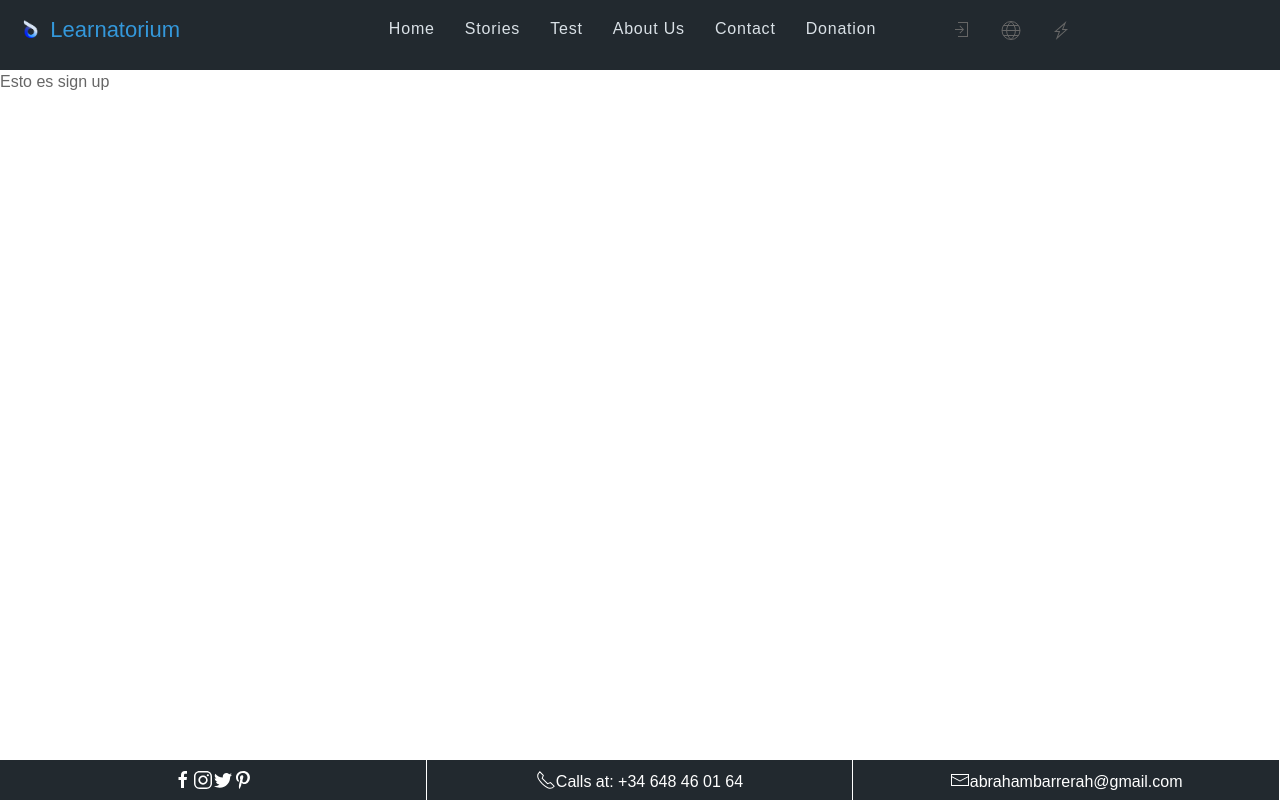
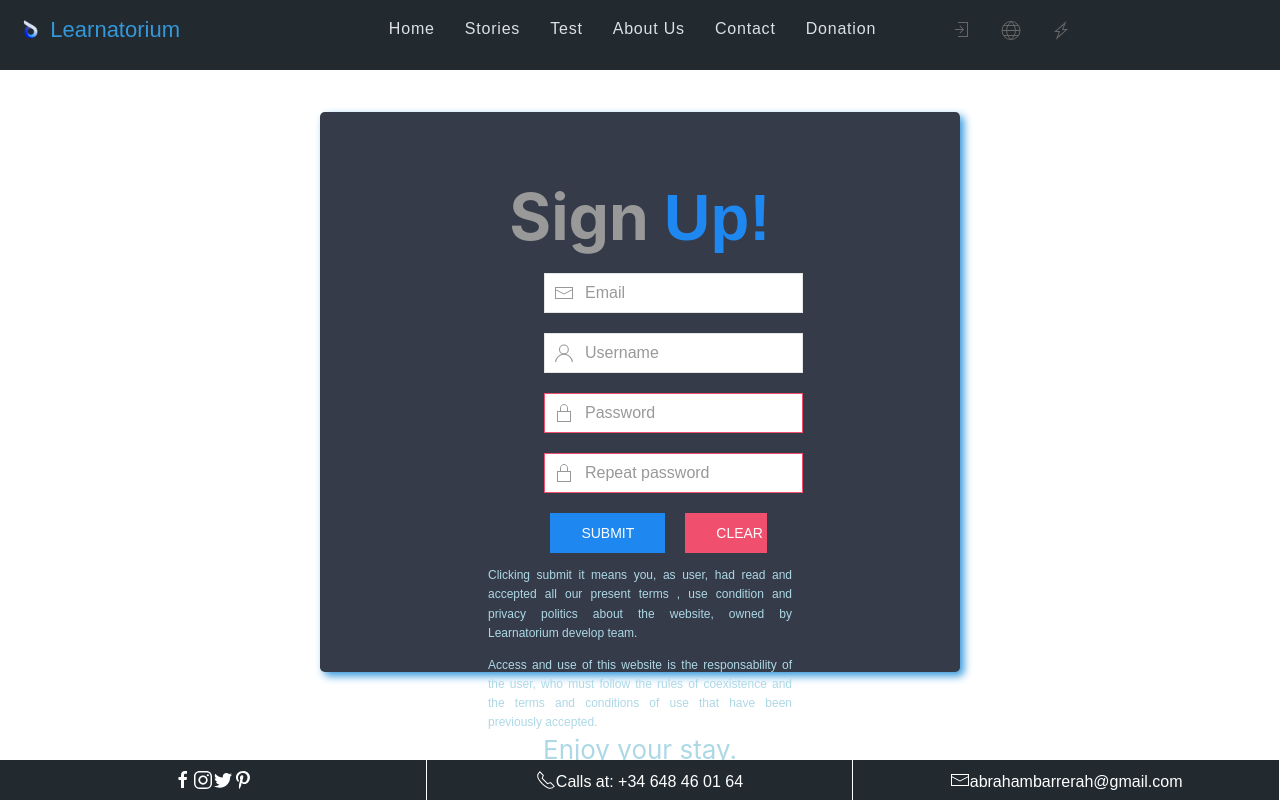
Before and after one commit to abarrerah/Learnatorium, a React (Create React App) app in the folder src/learnatorium-front/: page /Register in a window 1280 px wide. Built offline with nearby package versions, Linux system fonts and the light colour scheme; a web font is replaced by a local one.

Commit message:
register panel

```diff
--- a/src/learnatorium-front/src/pages/signUp.tsx
+++ b/src/learnatorium-front/src/pages/signUp.tsx
@@ -1,11 +1,75 @@
-import React from 'react'
+/* eslint-disable react-hooks/rules-of-hooks */
+import React,{useState} from "react";
+import "../style/pages/register.css";
+function signUp() {
+  // eslint-disable-next-line react-hooks/rules-of-hooks
+  const [email,setEmail]=useState("");
+  const [user,setUser] = useState("");
+  const [password,setPassword] = useState("");
+  const [rPassword,setPasswordR] = useState("");
 
-function signUp() {
-    return (
-        <div>
-            Esto es sign up
+  function handleSubmit(e: { preventDefault: () => void; }) {
+    console.log(email,user,password,rPassword)
+    e.preventDefault();
+    setEmail("");
+    setUser("");
+    setPassword("");
+    setPasswordR("");
+  }
+
+  return (
+    <div>
+      <section className="signUp">
+        <h2 className="uk-heading-medium uk-text-bold uk-text-muted uk-text-capitalize uk-text-center">
+          sign <span className="uk-text-primary">up!</span>
+        </h2>
+        <div className="uk-margin">
+          <div className="uk-inline">
+            <span className="uk-form-icon" uk-icon="icon: mail"></span>
+            <input className="uk-input" type="text" placeholder="Email" value={email} onChange={(e)=> setEmail(e.target.value)} />
+          </div>
         </div>
-    )
+        <div className="uk-margin">
+          <div className="uk-inline">
+            <span className="uk-form-icon" uk-icon="icon: user"></span>
+            <input className="uk-input" type="text" placeholder="Username" value={user} onChange={(e)=> setUser(e.target.value)}/>
+          </div>
+        </div>
+
+        <div className="uk-margin">
+          <div className="uk-inline">
+            <span className="uk-form-icon" uk-icon="icon: lock"></span>
+            <input
+              className="uk-input uk-form-danger"
+              type="password"
+              placeholder="Password"
+              value={password} onChange={(e)=> setPassword(e.target.value)}
+            />
+          </div>
+        </div>
+        <div className="uk-margin">
+          <div className="uk-inline">
+            <span className="uk-form-icon" uk-icon="icon: lock"></span>
+            <input
+              className="uk-input uk-form-danger"
+              type="password"
+              placeholder="Repeat password"
+              value={rPassword} onChange={(e)=> setPasswordR(e.target.value)}
+            />
+          </div>
+        </div>
+        <section className="uk-flex">
+
+        <input type="submit" className="uk-button uk-button-primary" value="Submit"></input>
+        <input type="reset" className="uk-button uk-button-danger uk-margin-left uk-width-1-5" value="Clear" onClick={handleSubmit}></input>
+
+        </section>
+        <p>Clicking submit it means you, as user, had read and accepted all our present terms , use condition and privacy politics about the website, owned by Learnatorium develop team. </p>
+        <p>Access and use of this website is the responsability of the user, who must follow the rules of coexistence and the terms and conditions of use that have been previously accepted.</p>
+        <h3>Enjoy your stay.</h3>
+      </section>
+    </div>
+  );
 }
 
-export default signUp
+export default signUp;
--- /dev/null
+++ b/src/learnatorium-front/src/style/pages/register.css
@@ -0,0 +1,30 @@
+section.signUp {
+  background-color: #353b48;
+  width: 50%;
+  margin: 0 auto;
+  height: 70vh;
+  transform: translateY(20%);
+  border-radius: 0.3rem;
+  box-shadow: 4px 4px 8px 0px #3498db;
+}
+section.signUp div.uk-margin {
+  margin-left: 35%;
+}
+section.signUp section.uk-flex {
+  margin-left: 36%;
+}
+section.signUp p,
+section.signUp h3 {
+  color: lightblue;
+  width: 60%;
+  margin: 0 auto;
+}
+section.signUp p {
+  text-align: justify;
+  margin-top: 2%;
+  font-size: 12px;
+}
+section.signUp h3 {
+  text-align: center;
+  font-size: 26px;
+}
--- /dev/null
+++ b/src/learnatorium-front/src/style/pages/register.less
@@ -0,0 +1,30 @@
+section.signUp{
+    background-color: #353b48;
+    width:50%;
+    margin:0 auto;
+    height:70vh;
+    transform:translateY(20%);
+    border-radius: 0.3rem;
+    box-shadow: 4px 4px 8px 0px #3498db;
+
+    div.uk-margin{
+        margin-left: 35%;
+    }
+    section.uk-flex{
+        margin-left: 36%;
+    }
+    p,h3{
+        color:lightblue;
+        width:60%;
+        margin:0 auto;
+    }
+    p{
+        text-align: justify;
+        margin-top: 2%;
+        font-size: 12px;
+    }
+    h3{
+        text-align: center;
+        font-size:26px;
+    }
+}
```
